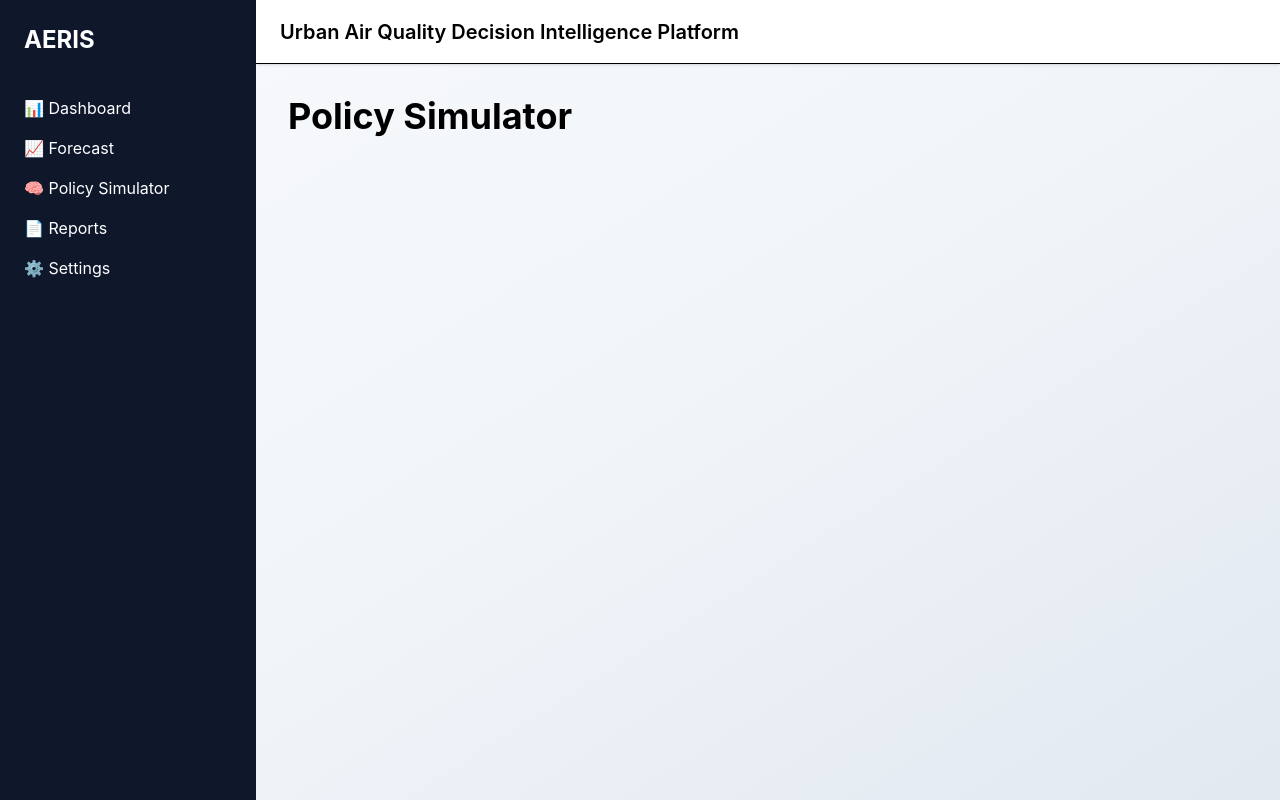
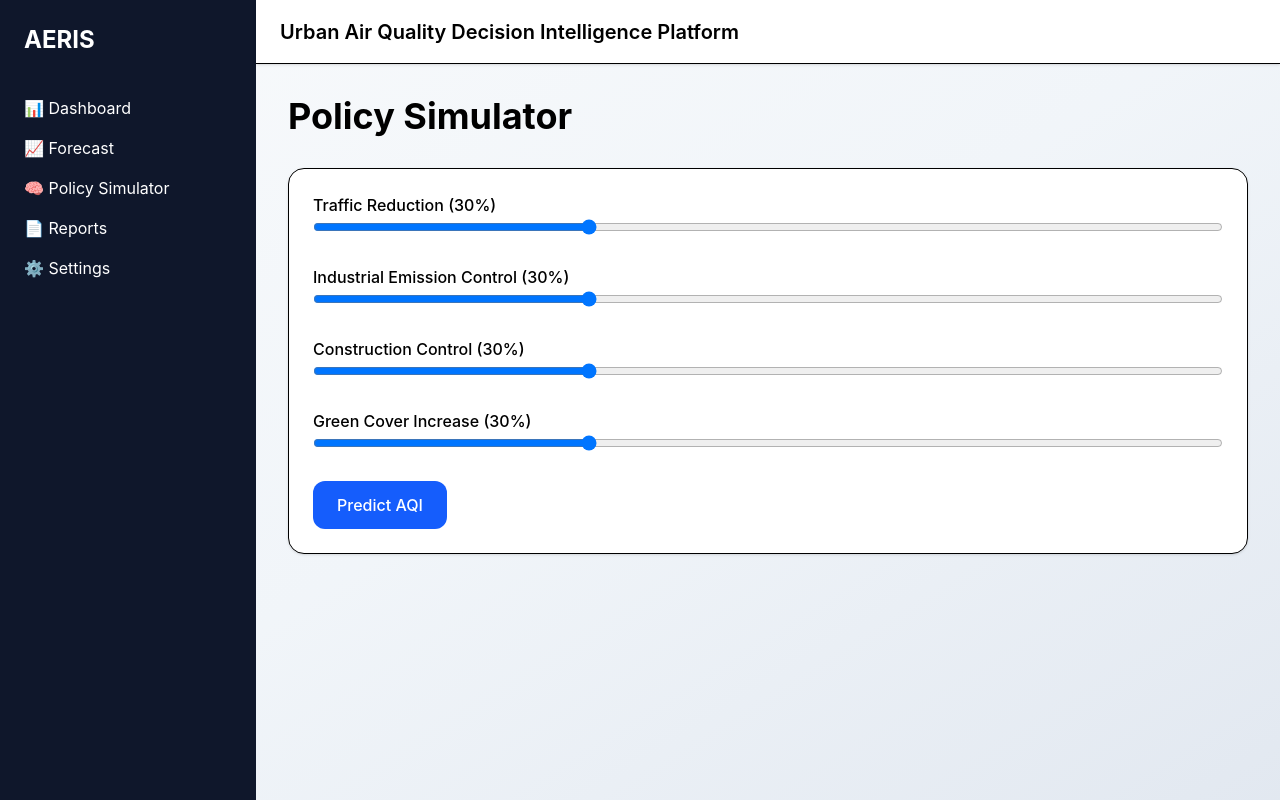
Before and after one commit to OmsinghGit/Urban-AI, a React (Vite) app in the folder frontend/: page /policy-simulator in a window 1280 px wide. Built offline with nearby package versions, Linux system fonts and the light colour scheme.

Commit message:
Adding again

```diff
--- /dev/null
+++ b/frontend/src/hooks/usePolicy.ts
@@ -0,0 +1,33 @@
+import { useState } from "react";
+
+import {
+  predictPolicy,
+  PolicyResponse,
+} from "../services/policy.service";
+
+export function usePolicy() {
+  const [result, setResult] =
+    useState<PolicyResponse | null>(null);
+
+  const [loading, setLoading] =
+    useState(false);
+
+  async function predict(payload: any) {
+    setLoading(true);
+
+    try {
+      const data =
+        await predictPolicy(payload);
+
+      setResult(data);
+    } finally {
+      setLoading(false);
+    }
+  }
+
+  return {
+    result,
+    loading,
+    predict,
+  };
+}
--- a/frontend/src/pages/PolicySimulator.tsx
+++ b/frontend/src/pages/PolicySimulator.tsx
@@ -1,3 +1,202 @@
+import { useState } from "react";
+import { usePolicy } from "../hooks/usePolicy";
+
 export default function PolicySimulator() {
-  return <h1 className="text-4xl font-bold">Policy Simulator</h1>;
+  const { result, loading, predict } = usePolicy();
+
+  const [traffic, setTraffic] = useState(30);
+  const [industry, setIndustry] = useState(30);
+  const [construction, setConstruction] = useState(30);
+  const [greenery, setGreenery] = useState(30);
+
+  function getRiskColor(risk: string) {
+    switch (risk) {
+      case "Good":
+        return "text-green-600";
+
+      case "Moderate":
+        return "text-yellow-500";
+
+      case "Unhealthy for Sensitive":
+        return "text-orange-500";
+
+      case "Unhealthy":
+        return "text-red-500";
+
+      case "Very Unhealthy":
+        return "text-purple-600";
+
+      default:
+        return "text-red-700";
+    }
+  }
+
+  return (
+    <div className="space-y-8">
+
+      <h1 className="text-4xl font-bold">
+        Policy Simulator
+      </h1>
+
+      {/* Sliders */}
+
+      <div className="space-y-6 rounded-2xl border bg-white p-6 shadow-sm">
+
+        <div>
+          <label className="font-medium">
+            Traffic Reduction ({traffic}%)
+          </label>
+
+          <input
+            type="range"
+            min={0}
+            max={100}
+            value={traffic}
+            onChange={(e) =>
+              setTraffic(Number(e.target.value))
+            }
+            className="w-full"
+          />
+        </div>
+
+        <div>
+          <label className="font-medium">
+            Industrial Emission Control ({industry}%)
+          </label>
+
+          <input
+            type="range"
+            min={0}
+            max={100}
+            value={industry}
+            onChange={(e) =>
+              setIndustry(Number(e.target.value))
+            }
+            className="w-full"
+          />
+        </div>
+
+        <div>
+          <label className="font-medium">
+            Construction Control ({construction}%)
+          </label>
+
+          <input
+            type="range"
+            min={0}
+            max={100}
+            value={construction}
+            onChange={(e) =>
+              setConstruction(Number(e.target.value))
+            }
+            className="w-full"
+          />
+        </div>
+
+        <div>
+          <label className="font-medium">
+            Green Cover Increase ({greenery}%)
+          </label>
+
+          <input
+            type="range"
+            min={0}
+            max={100}
+            value={greenery}
+            onChange={(e) =>
+              setGreenery(Number(e.target.value))
+            }
+            className="w-full"
+          />
+        </div>
+
+        <button
+          onClick={() =>
+            predict({
+              currentAQI: 170,
+              traffic,
+              industry,
+              construction,
+              greenery,
+            })
+          }
+          className="rounded-xl bg-blue-600 px-6 py-3 font-medium text-white hover:bg-blue-700"
+        >
+          Predict AQI
+        </button>
+
+      </div>
+
+      {/* Loading */}
+
+      {loading && (
+        <p className="text-lg font-medium">
+          Predicting...
+        </p>
+      )}
+
+      {/* Result */}
+
+      {result && (
+
+        <div className="rounded-2xl border bg-white p-8 shadow-sm">
+
+          <h2 className="mb-8 text-2xl font-bold">
+            Simulation Result
+          </h2>
+
+          <div className="grid gap-6 md:grid-cols-2">
+
+            <div>
+              <p className="text-slate-500">
+                Current AQI
+              </p>
+
+              <p className="text-4xl font-bold">
+                {result.currentAQI}
+              </p>
+            </div>
+
+            <div>
+              <p className="text-slate-500">
+                Predicted AQI
+              </p>
+
+              <p className="text-4xl font-bold text-green-600">
+                {result.predictedAQI}
+              </p>
+            </div>
+
+            <div>
+              <p className="text-slate-500">
+                Improvement
+              </p>
+
+              <p className="text-2xl font-semibold">
+                {result.improvement}%
+              </p>
+            </div>
+
+            <div>
+              <p className="text-slate-500">
+                Risk Level
+              </p>
+
+              <p
+                className={`text-2xl font-semibold ${getRiskColor(
+                  result.risk
+                )}`}
+              >
+                {result.risk}
+              </p>
+            </div>
+
+          </div>
+
+        </div>
+
+      )}
+
+    </div>
+  );
 }
--- /dev/null
+++ b/frontend/src/services/policy.service.ts
@@ -0,0 +1,31 @@
+import axios from "axios";
+
+const api = axios.create({
+  baseURL: "http://127.0.0.1:8000",
+});
+
+export type PolicyRequest = {
+  currentAQI: number;
+  traffic: number;
+  industry: number;
+  construction: number;
+  greenery: number;
+};
+
+export type PolicyResponse = {
+  currentAQI: number;
+  predictedAQI: number;
+  improvement: number;
+  risk: string;
+};
+
+export async function predictPolicy(
+  payload: PolicyRequest
+): Promise<PolicyResponse> {
+  const response = await api.post(
+    "/policy/predict",
+    payload
+  );
+
+  return response.data;
+}
```
